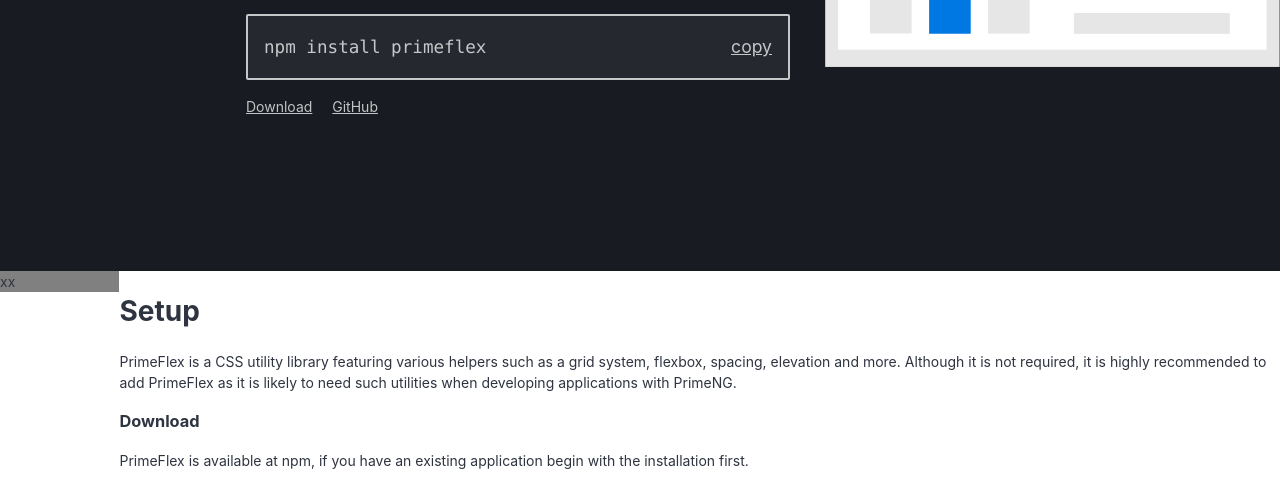
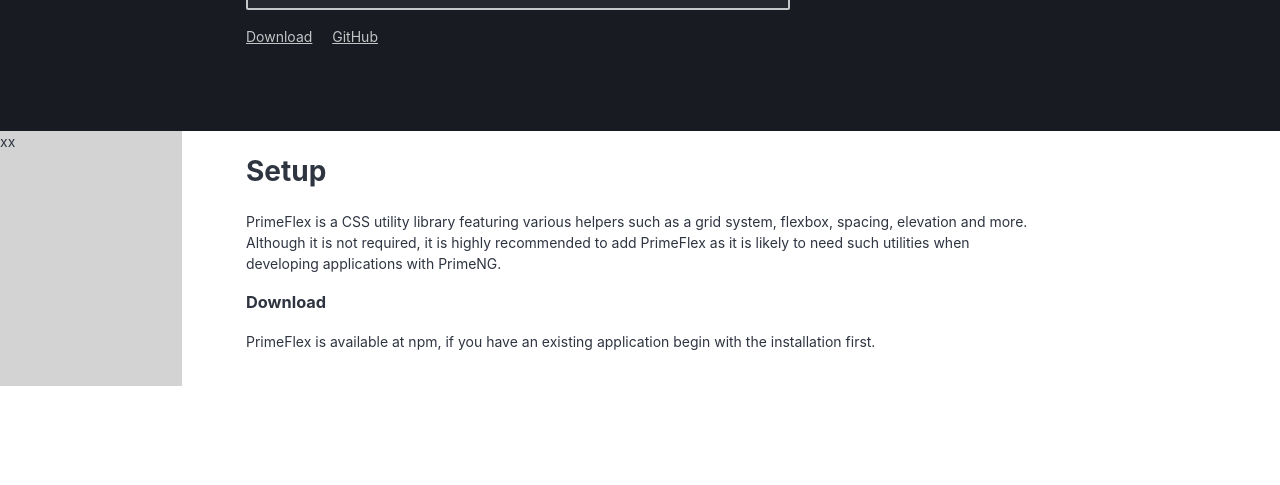
Before and after one commit to onursenture/primeflex-landing, a website built with Parcel: page index.html in a window 1280 px wide. Shown: the part 503-988 px from the top of the page. After the commit the page ends 889 px from the top, so only its background shows below. Built offline with nearby package versions, Linux system fonts and the light colour scheme.

Commit message:
Refactor

```diff
--- a/sass/landing.scss
+++ b/sass/landing.scss
@@ -47,7 +47,6 @@
     padding: 30px 0 20px calc(182px + 5%);
     align-items: center;
 	justify-content: space-between;
-	height: 660px;
 
     .hero-content {
         background-color: #181B21;
@@ -123,11 +122,12 @@
 	display: flex;
 
     .nav-menu {
+        flex-shrink: 0;
         width: 182px;
-        height: 100%;
-        background-color: gray;
+        background-color: lightgray;
 	}
 
 	.documentation {
+        padding: 0 calc(182px + 5%) 20px 5%
 	}
 }
```
Also changed, not shown: css/landing.css.
